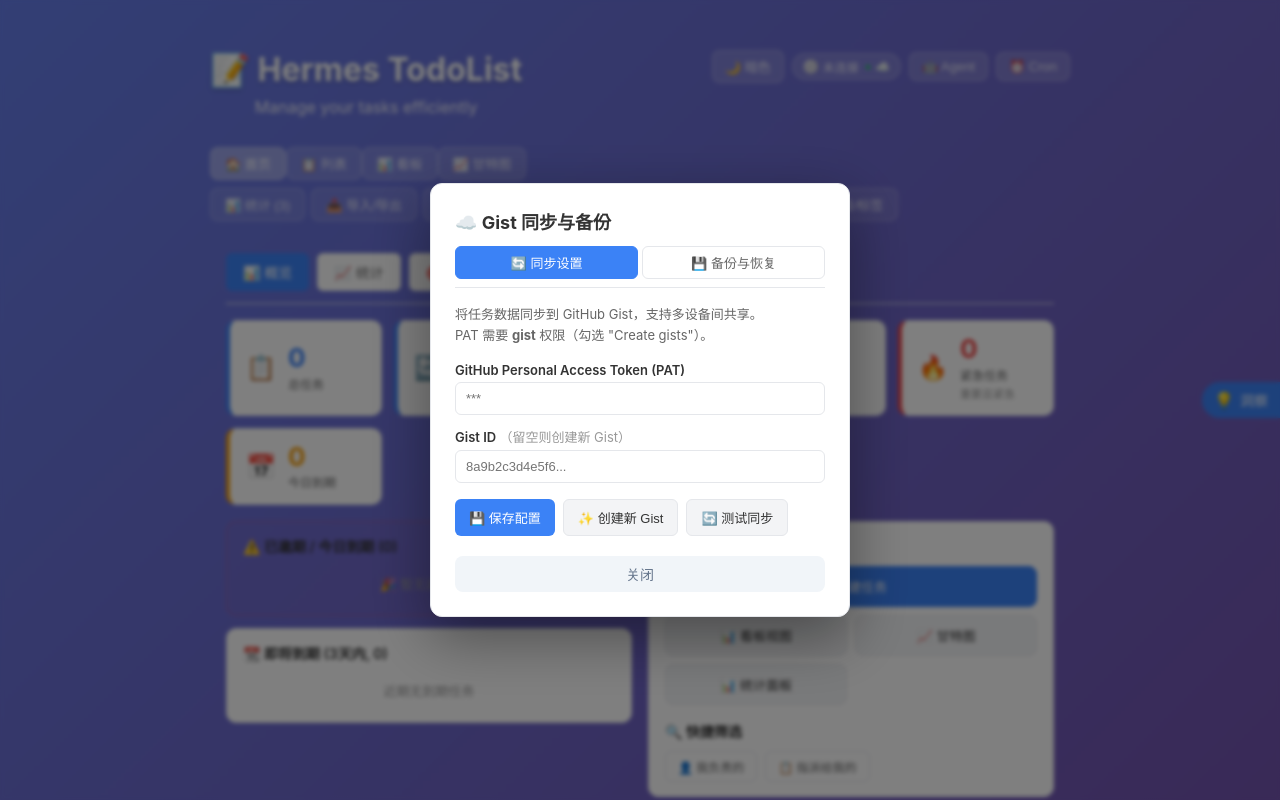
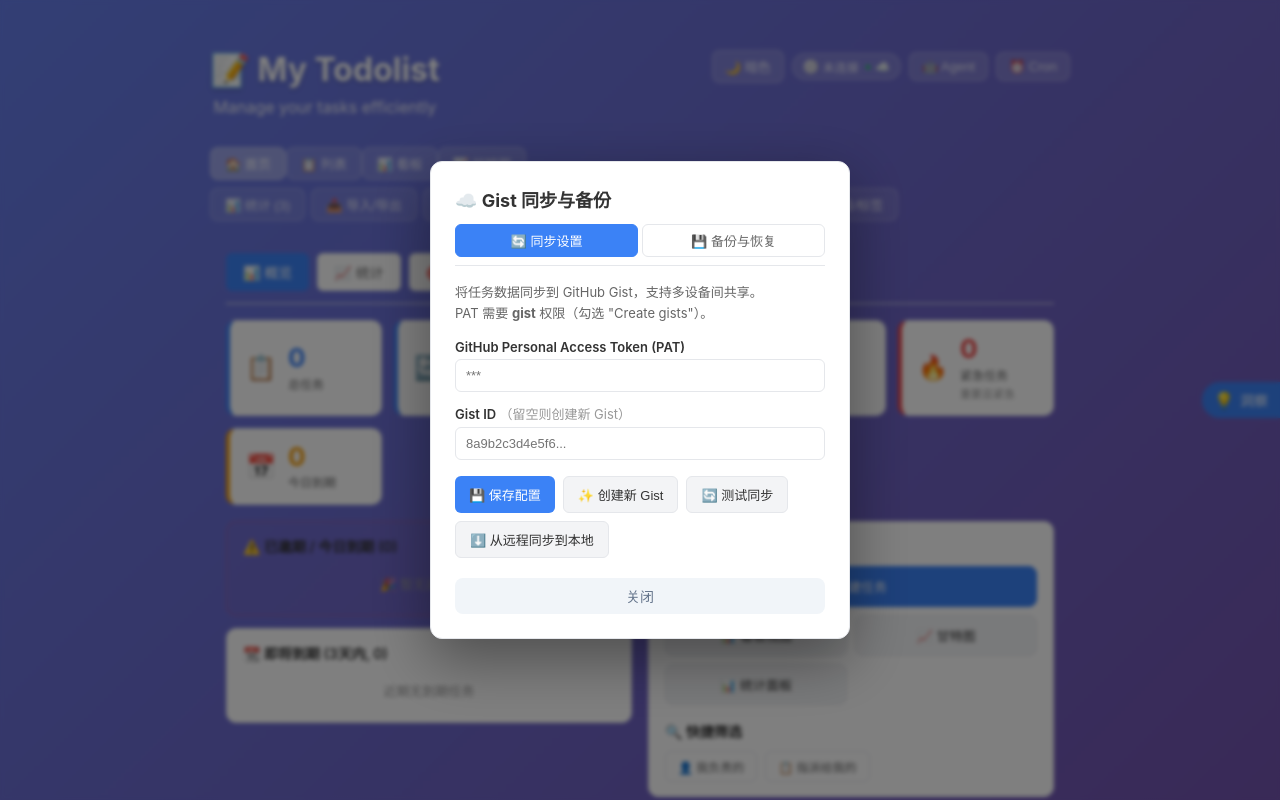
Before and after one commit to YeLuo45/todo-list, a React (Vite) app: page / in a window 1280 px wide. Both pictures are taken after a click on the button "☁️ Gist同步". Shown: the top 800 px of the page. Built offline with nearby package versions, Linux system fonts and the light colour scheme.

Commit message:
feat: rename title to My Todolist, add pull-from-remote in GistSync

```diff
--- a/index.html
+++ b/index.html
@@ -8,7 +8,7 @@
     <link rel="manifest" href="/todo-list/manifest.json" />
     <link rel="icon" type="image/svg+xml" href="/todo-list/icon-192.svg" />
     <link rel="apple-touch-icon" href="/todo-list/icon-192.svg" />
-    <title>Hermes TodoList</title>
+    <title>My Todolist</title>
   </head>
   <body>
     <div id="root"></div>
--- a/src/App.jsx
+++ b/src/App.jsx
@@ -300,7 +300,7 @@
       <header className="app-header">
         <div className="header-row">
           <div>
-            <h1>📝 Hermes TodoList</h1>
+            <h1>📝 My Todolist</h1>
             <p className="subtitle">Manage your tasks efficiently</p>
           </div>
           <div className="header-actions">
@@ -420,7 +420,7 @@
       />
 
       <footer className="app-footer">
-        <p>Hermes TodoList • Built with React + Vite</p>
+        <p>My Todolist • Built with React + Vite</p>
       </footer>
 
       {showForm && (
--- a/src/components/GistSyncModal.jsx
+++ b/src/components/GistSyncModal.jsx
@@ -1,6 +1,6 @@
 import { useState, useEffect } from 'react';
 import {
-  getGistConfig, saveGistConfig, createGist, pushGist,
+  getGistConfig, saveGistConfig, createGist, pushGist, fetchGist,
   createBackupGist, fetchBackupList, fetchBackupContent,
   getBackupHistory, saveBackupHistory, getLastBackupTime, setLastBackupTime,
 } from '../utils/gistSync';
@@ -66,6 +66,39 @@
       setSuccess(`新 Gist 创建成功！ID: ${result.id}`);
     } catch (e) {
       setError(e.message);
+    } finally {
+      setLoading(false);
+    }
+  };
+
+  const handlePullFromRemote = async () => {
+    if (!config.pat || !config.gistId) { setError('请填写 PAT 和 Gist ID'); return; }
+    setLoading(true);
+    setError('');
+    setSuccess('');
+    try {
+      const remoteData = await fetchGist(config.gistId, config.pat);
+      // remoteData is v2 format: { tasks, projects, tagColors, tagGroups, hermesTagColors, version, timestamp }
+      // Persist each part to localStorage
+      if (remoteData.tasks) {
+        localStorage.setItem('hermes_todos_v2', JSON.stringify(remoteData.tasks));
+      }
+      if (remoteData.projects) {
+        localStorage.setItem('hermes_projects_v2', JSON.stringify(remoteData.projects));
+      }
+      if (remoteData.tagColors) {
+        localStorage.setItem('hermes_tag_colors_v2', JSON.stringify(remoteData.tagColors));
+      }
+      if (remoteData.tagGroups) {
+        localStorage.setItem('hermes_tag_groups_v2', JSON.stringify(remoteData.tagGroups));
+      }
+      if (remoteData.hermesTagColors) {
+        localStorage.setItem('hermes_hermes_tag_colors', JSON.stringify(remoteData.hermesTagColors));
+      }
+      setSuccess(`✅ 已从远程拉取！任务: ${remoteData.tasks?.length || 0}, 项目: ${remoteData.projects?.length || 0}。页面将刷新...`);
+      setTimeout(() => window.location.reload(), 1500);
+    } catch (e) {
+      setError(`拉取失败: ${e.message}`);
     } finally {
       setLoading(false);
     }
@@ -191,6 +224,7 @@
               <button className="btn-gist" onClick={handleSave} disabled={loading}>💾 保存配置</button>
               <button className="btn-gist secondary" onClick={handleCreateGist} disabled={loading}>✨ 创建新 Gist</button>
               <button className="btn-gist secondary" onClick={handleTestSync} disabled={loading}>🔄 测试同步</button>
+              <button className="btn-gist secondary" onClick={handlePullFromRemote} disabled={loading}>⬇️ 从远程同步到本地</button>
             </div>
           </>
         )}
```
